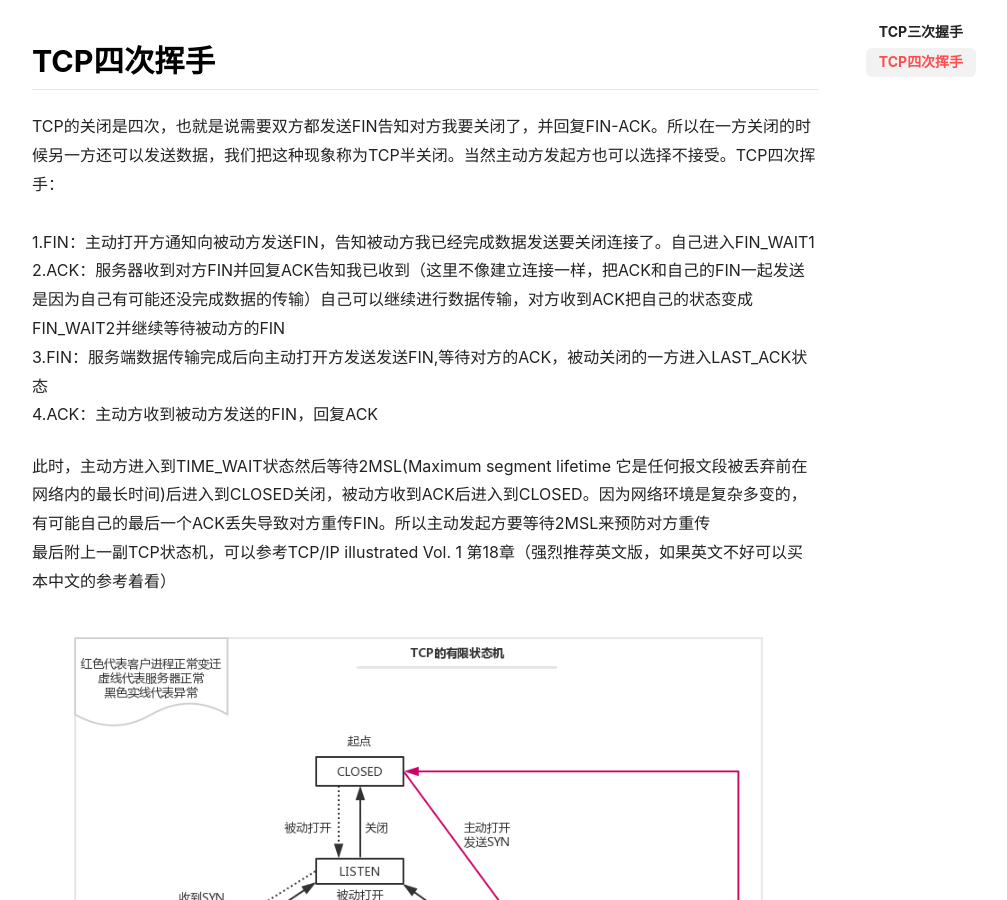
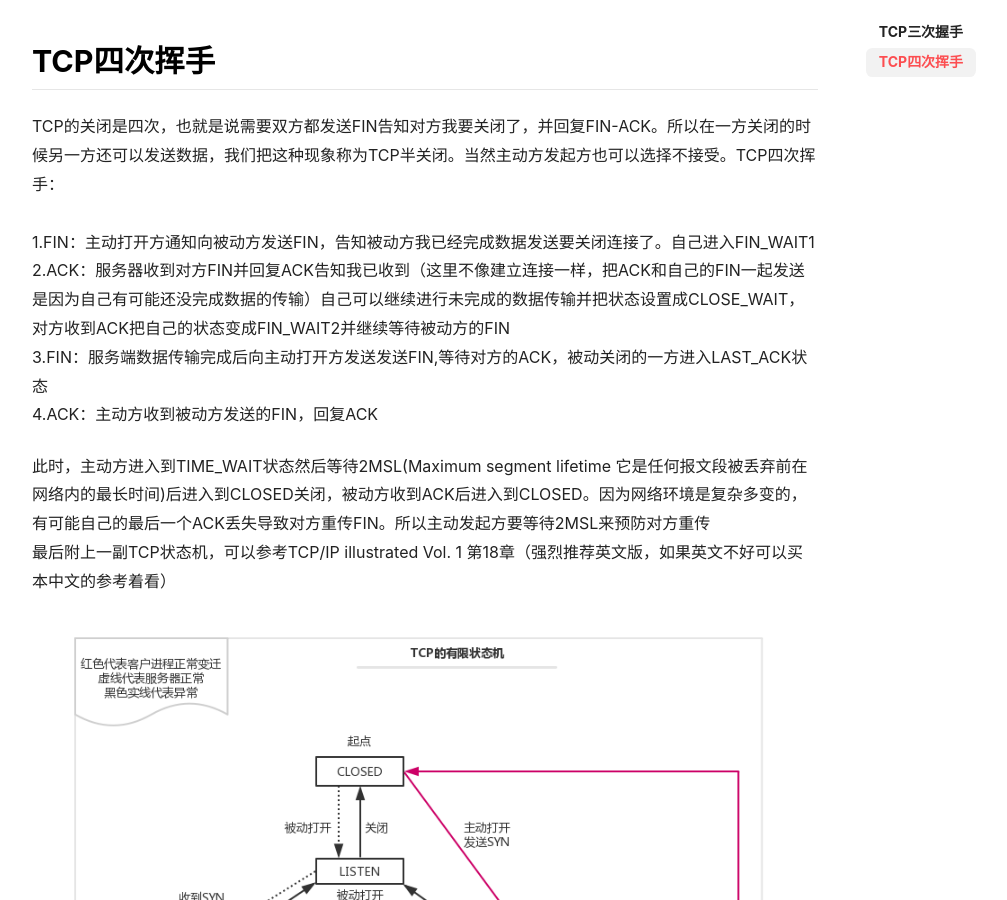
Before and after one commit to zhaodezhen/dezhen.github.io, a Jekyll site: the page built from _posts/2019-03-15-TCP 3-way and 4-way handshake.md, in a window 1280 px wide and 900 px high, scrolled down 1723 px. Shown: the whole window, without its empty margins (105-1112 px from the left). Built offline with Jekyll 4.4.1, drawn with Linux system fonts in a browser that asks for light colours; nearby versions of some CDN libraries.

Commit message:
Update 2019-03-15-TCP 3-way and 4-way handshake.md

```diff
--- a/_posts/2019-03-15-TCP 3-way and 4-way handshake.md
+++ b/_posts/2019-03-15-TCP 3-way and 4-way handshake.md
@@ -19,7 +19,7 @@ TCP是一个面向连接的的协议，所以无论哪一方发送数据之前
 TCP的关闭是四次，也就是说需要双方都发送FIN告知对方我要关闭了，并回复FIN-ACK。所以在一方关闭的时候另一方还可以发送数据，我们把这种现象称为TCP半关闭。当然主动方发起方也可以选择不接受。TCP四次挥手：
 <!--more-->
 1.FIN：主动打开方通知向被动方发送FIN，告知被动方我已经完成数据发送要关闭连接了。自己进入FIN_WAIT1
-2.ACK：服务器收到对方FIN并回复ACK告知我已收到（这里不像建立连接一样，把ACK和自己的FIN一起发送是因为自己有可能还没完成数据的传输）自己可以继续进行数据传输，对方收到ACK把自己的状态变成FIN_WAIT2并继续等待被动方的FIN
+2.ACK：服务器收到对方FIN并回复ACK告知我已收到（这里不像建立连接一样，把ACK和自己的FIN一起发送是因为自己有可能还没完成数据的传输）自己可以继续进行未完成的数据传输并把状态设置成CLOSE_WAIT，对方收到ACK把自己的状态变成FIN_WAIT2并继续等待被动方的FIN
 3.FIN：服务端数据传输完成后向主动打开方发送发送FIN,等待对方的ACK，被动关闭的一方进入LAST_ACK状态
 4.ACK：主动方收到被动方发送的FIN，回复ACK
 
```
